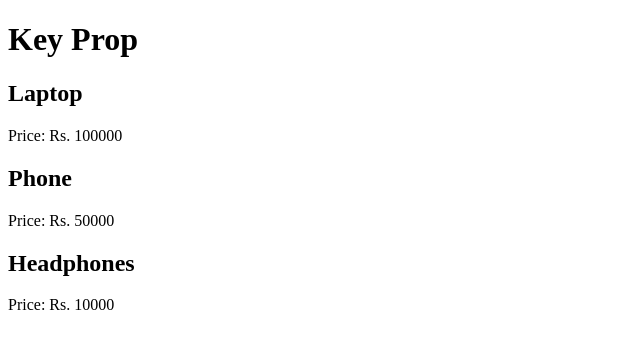
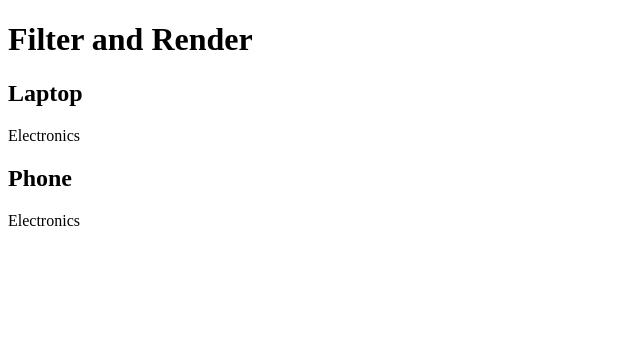
Before and after one commit to abdullahshabir31/React-Learning, a React (Vite) app: page / in a window 1280 px wide. Shown: the top 348 px of the page, without its empty margins (0-640 px from the left). Built offline with nearby package versions, Linux system fonts and the light colour scheme.

Commit message:
Add filter and render example

```diff
--- /dev/null
+++ b/src/08-Lists-and-Keys/05-filter-and-render.jsx
@@ -0,0 +1,27 @@
+function FilterAndRender() {
+  const products = [
+    { id: 1, name: "Laptop", category: "Electronics" },
+    { id: 2, name: "T-Shirt", category: "Clothing" },
+    { id: 3, name: "Phone", category: "Electronics" },
+    { id: 4, name: "Shoes", category: "Clothing" },
+  ];
+
+  const electronics = products.filter(
+    (product) => product.category === "Electronics",
+  );
+
+  return (
+    <div>
+      <h1>Filter and Render</h1>
+
+      {electronics.map((product) => (
+        <div key={product.id}>
+          <h2>{product.name}</h2>
+          <p>{product.category}</p>
+        </div>
+      ))}
+    </div>
+  );
+}
+
+export default FilterAndRender;
--- a/src/App.jsx
+++ b/src/App.jsx
@@ -1,7 +1,7 @@
-import KeyProp from "./08-Lists-and-Keys/04-key-prop";
+import FilterAndRender from "./08-Lists-and-Keys/05-filter-and-render";
 
 function App() {
-  return <KeyProp />;
+  return <FilterAndRender />;
 }
 
 export default App;
```
